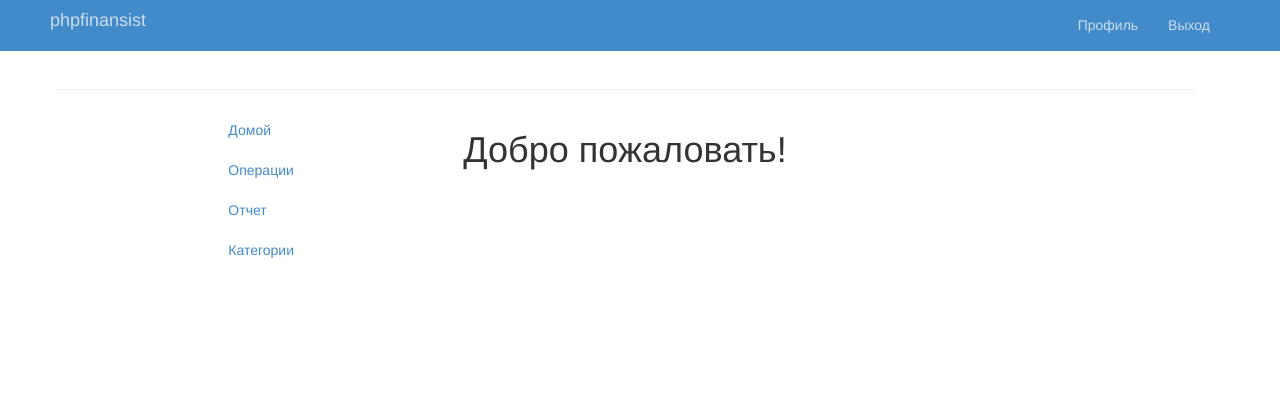
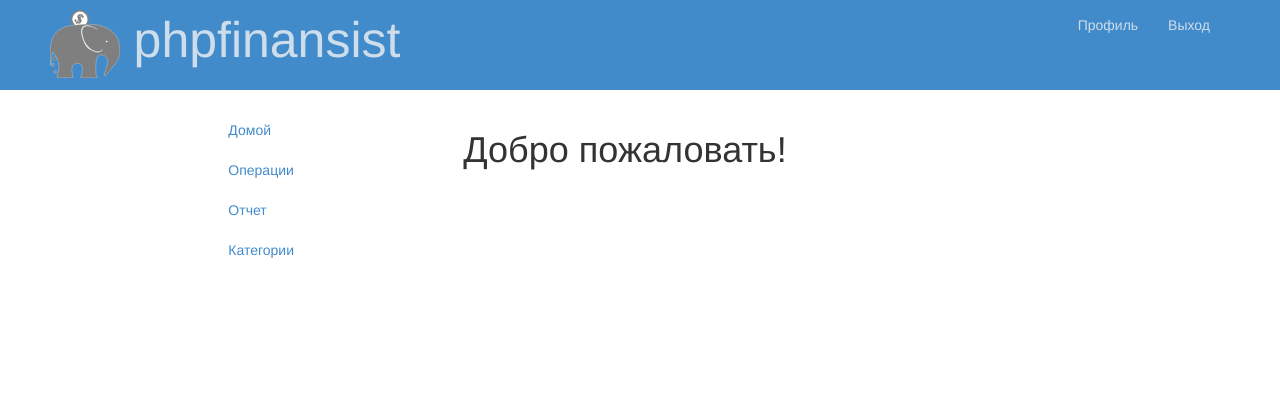
Before and after one commit to memb37/phpfinansist, a PHP site: page / in a window 1280 px wide. Shown: the top 420 px of the page. Run offline with PHP 8.4, Linux system fonts and the light colour scheme; the visitor is signed in with stand-in values (Sample User, id 1); data that the repository does not hold is empty; a stand-in replaces the project's code that opens the database connection.

Commit message:
Добавить лого #12

```diff
--- a/application/views/template_view.php
+++ b/application/views/template_view.php
@@ -23,7 +23,9 @@
 	<div class="navbar navbar-fixed-top mynavbar" role="navigation">
 		<div class="container mynavbar-item">
 			<div class="navbar-header">
-				<a class="navbar-brand" href="<?=BASE_URL?>">phpfinansist</a>
+				<a class="navbar-brand" href="<?=BASE_URL?>">
+				<img src="images/phpfinansist_logo_plain.svg">
+				phpfinansist</a>
 			</div>
 			<div class="navbar-collapse collapse navbar-right">
 				<? if(isset($_SESSION['user_id'])): ?>
--- a/css/style.css
+++ b/css/style.css
@@ -16,9 +16,9 @@ body {
 }
 
 
-.mynavbar {padding-top:0px;
+.mynavbar {
   background-color: #428bca;
-
+  height: 90px;
 }
 
 /* Nav links */
@@ -34,7 +34,8 @@ body {
 }
 .navbar-brand
 {padding:10px;
-color: #cdddeb;}
+color: #cdddeb;
+font-size: 50px;}
 
 .row
 {width:100%;}
```
Also changed, not shown: images/phpfinansist_logo_plain.svg (added).
